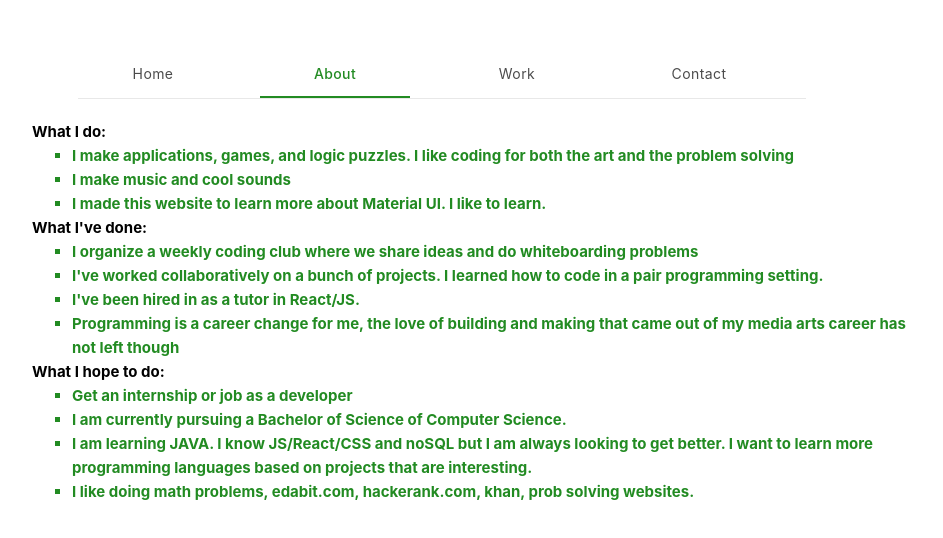
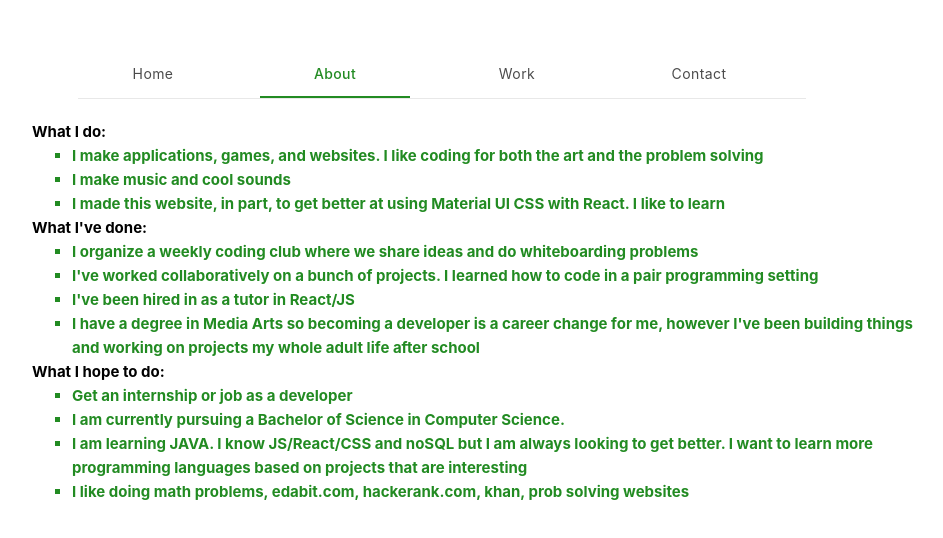
Before and after one commit to jessecallahan/Portfolio, a React (Create React App) app: page / in a window 1280 px wide. Both pictures are taken after a click on the tab "About". Shown: the top 538 px of the page, without its empty margins (198-1141 px from the left). Built offline with nearby package versions, Linux system fonts and the light colour scheme.

Commit message:
new about sect

```diff
--- a/public/index.html
+++ b/public/index.html
@@ -1,14 +1,14 @@
 <!DOCTYPE html>
 <html lang="en">
+
 <head>
   <meta charset="utf-8" />
+  <meta name="image" property="og:image"
+    content=”http://jessecallahan.github.io/Portfolio/static/media/headshot.fc6df588.jpg” />
   <link rel="icon" href="%PUBLIC_URL%/favicon.ico" />
   <meta name="viewport" content="width=device-width, initial-scale=1" />
   <meta name="theme-color" content="#000000" />
-    <meta
-      name="description"
-      content="Web site created using create-react-app"
-    />
+  <meta name="description" content="Web site created using create-react-app for Portfolio tst" />
   <link rel="apple-touch-icon" href="%PUBLIC_URL%/logo192.png" />
   <!--
       manifest.json provides metadata used when your web app is installed on a
@@ -24,8 +24,9 @@
       work correctly both with client-side routing and a non-root public URL.
       Learn how to configure a non-root public URL by running `npm run build`.
     -->
-    <title>React App</title>
+  <title>Jesse's Web Portfolio</title>
 </head>
+
 <body>
   <noscript>You need to enable JavaScript to run this app.</noscript>
   <div id="root"></div>
@@ -40,4 +41,5 @@
       To create a production bundle, use `npm run build` or `yarn build`.
     -->
 </body>
+
 </html>
--- a/src/Components/About.js
+++ b/src/Components/About.js
@@ -34,13 +34,13 @@ export default function About() {
             <div className={classes.headerColor}>What I do:</div>
             <ul>
               <li>
-                I make applications, games, and logic puzzles. I like coding for both the art and the problem solving
+                I make applications, games, and websites. I like coding for both the art and the problem solving
               </li>
               <li>
                 I make music and cool sounds
               </li>
               <li>
-                I made this website to learn more about Material UI. I like to learn.
+                I made this website, in part, to get better at using Material UI CSS with React. I like to learn
               </li>
             </ul>
           </ol>
@@ -51,13 +51,13 @@ export default function About() {
                 I organize a weekly coding club where we share ideas and do whiteboarding problems
               </li>
               <li>
-                I've worked collaboratively on a bunch of projects. I learned how to code in a pair programming setting.
+                I've worked collaboratively on a bunch of projects. I learned how to code in a pair programming setting
               </li>
               <li>
-                I've been hired in as a tutor in React/JS.
+                I've been hired in as a tutor in React/JS
               </li>
               <li>
-                Programming is a career change for me, the love of building and making that came out of my media arts career has not left though
+                I have a degree in Media Arts so becoming a developer is a career change for me, however I've been building things and working on projects my whole adult life after school
               </li>
             </ul>
           </ol>
@@ -68,13 +68,13 @@ export default function About() {
                 Get an internship or job as a developer
               </li>
               <li>
-                I am currently pursuing a Bachelor of Science of Computer Science.
+                I am currently pursuing a Bachelor of Science in Computer Science.
               </li>
               <li>
-                I am learning JAVA. I know JS/React/CSS and noSQL but I am always looking to get better. I want to learn more programming languages based on projects that are interesting.
+                I am learning JAVA. I know JS/React/CSS and noSQL but I am always looking to get better. I want to learn more programming languages based on projects that are interesting
               </li>
               <li>
-                I like doing math problems, edabit.com, hackerank.com, khan, prob solving websites.
+                I like doing math problems, edabit.com, hackerank.com, khan, prob solving websites
               </li>
             </ul>
           </ol>
```
Lines whose indentation alone changed are shown as unchanged.
